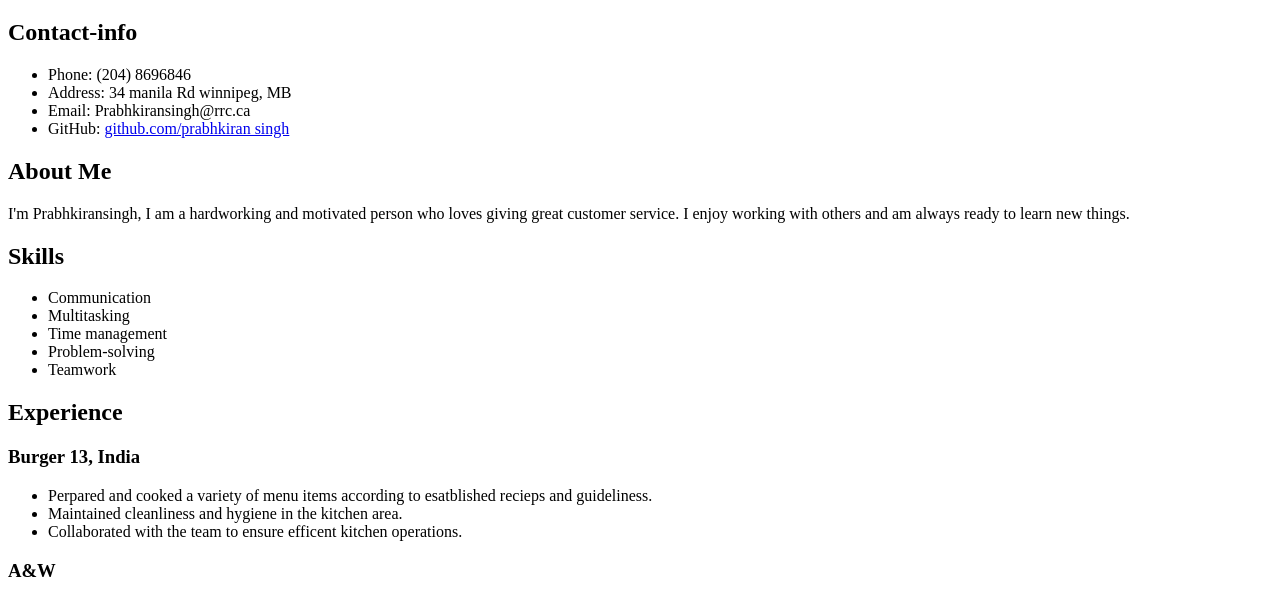
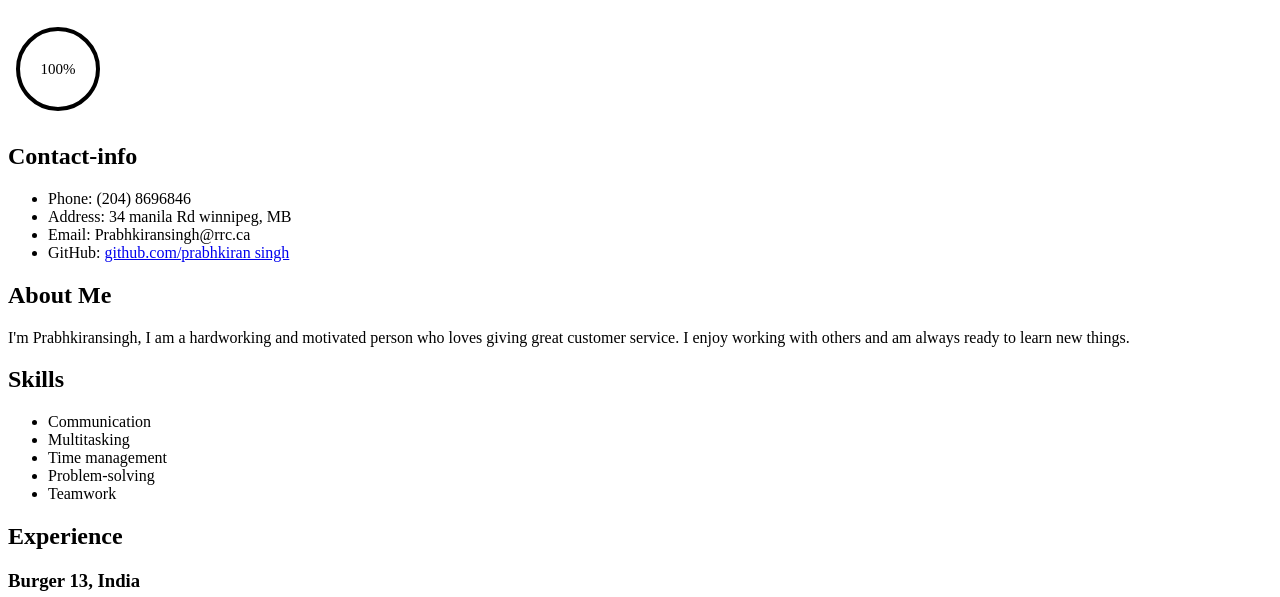
Before and after one commit to prabhkiransingh/Assignment_01, a plain HTML site: page index.html in a window 1280 px wide. Shown: the part 173-770 px from the top of the page. Drawn offline with Linux system fonts and the light colour scheme; files whose address does not match are found by name.

Commit message:
Included SVG graphics.

```diff
--- a/index.html
+++ b/index.html
@@ -9,6 +9,11 @@
     <header>
         <img src="D:\intermediat_software_development\project\resume\images/ironman.jpg" alt="Prabhkiransingh" width="100" height="100">
         <h1>Prabhkiran Singh</h1>
+
+        <svg width="100" height="100" xmlns="http://www.w3.org/2000/svg">
+            <circle cx="50" cy="50" r="40" stroke="black" stroke-width="4" fill="none" />
+            <text x="50" y="55" font-size="15" text-anchor="middle" fill="black">100%</text>
+          </svg>
 
     </header>
 
```
